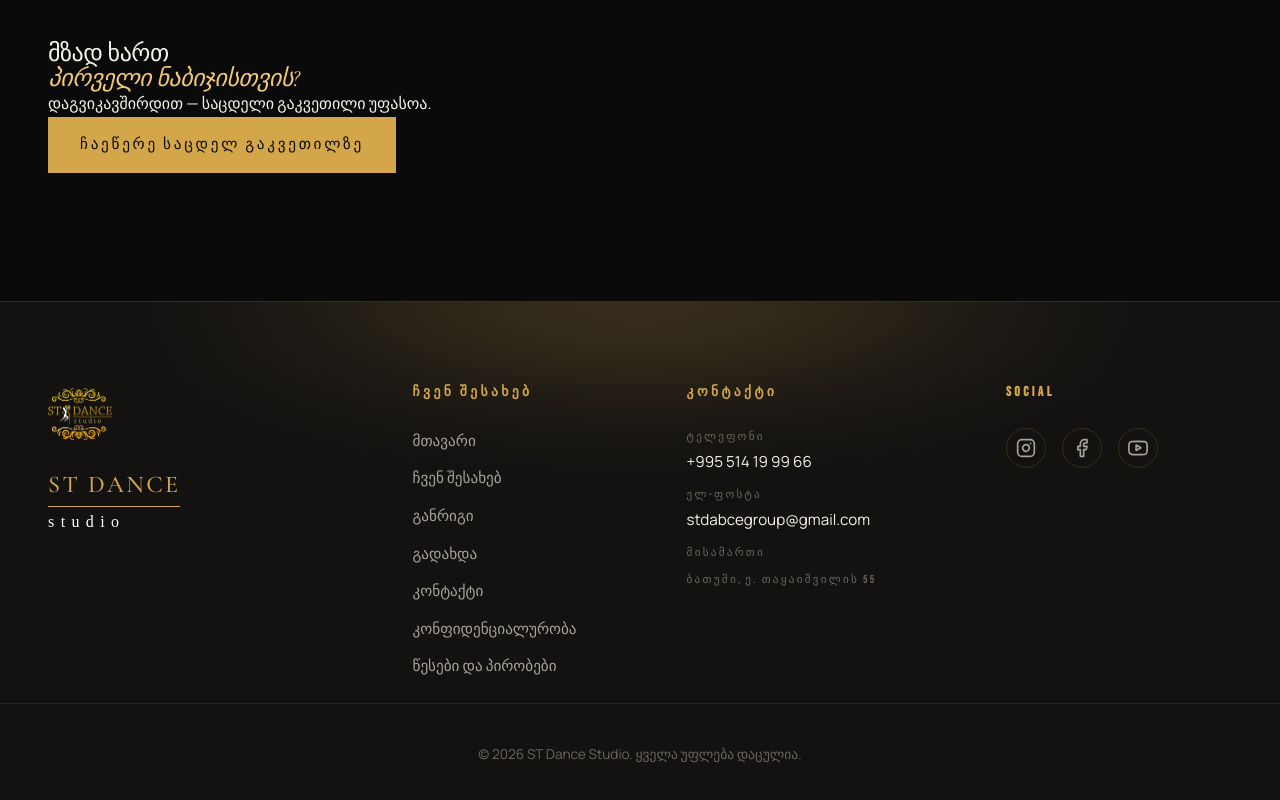
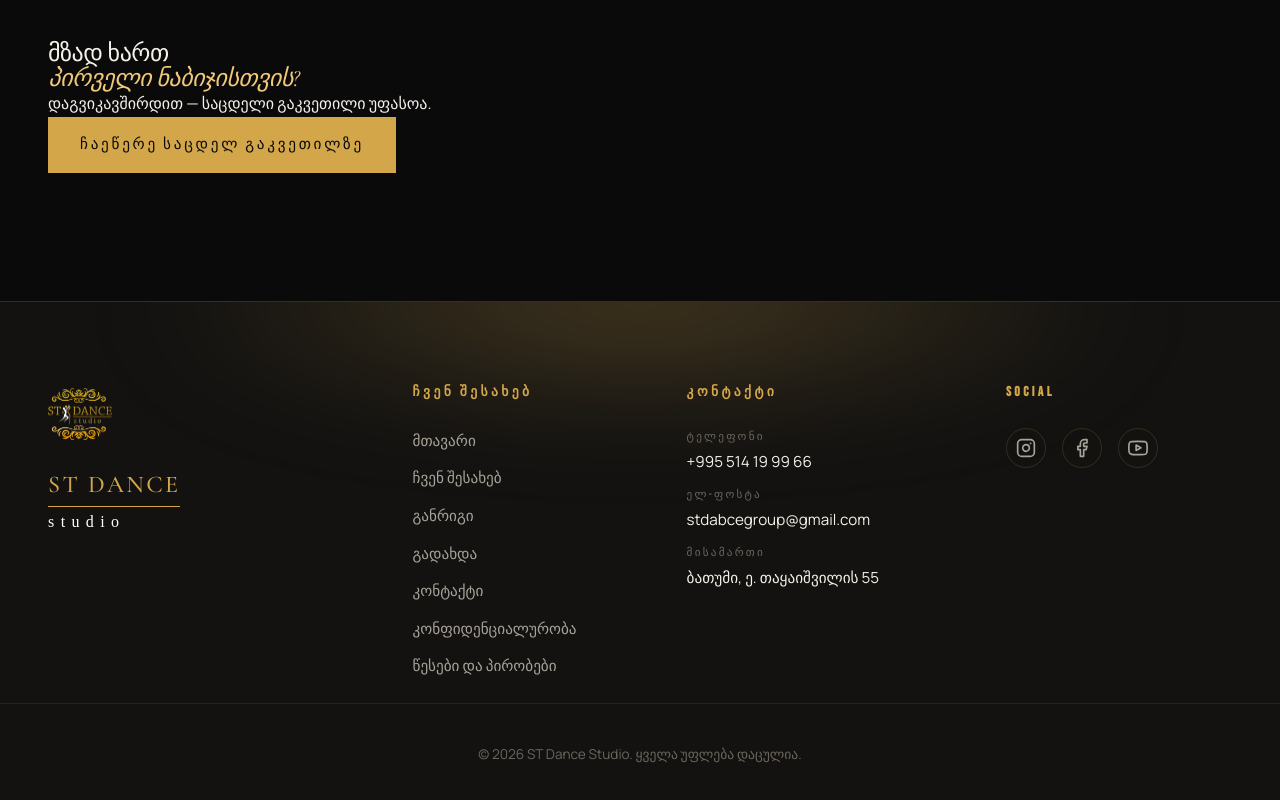
Before and after one commit to TSERJ13/stdancestudio, a React (Vite) app: page / in a window 1280 px wide. Shown: the part 4994-5794 px from the top of the page. Built offline with nearby package versions, Linux system fonts and the light colour scheme; no server answers.

Commit message:
fix: Restore exact original font family, size, and styling for address text under contact address header in footer

```diff
--- a/src/components/Footer.css
+++ b/src/components/Footer.css
@@ -90,7 +90,7 @@
   gap: 0.25rem;
 }
 
-.footer__contact span {
+.footer__contact-label {
   font-family: var(--font-accent);
   font-size: 0.7rem;
   color: var(--color-text-dim);
@@ -99,9 +99,13 @@
 }
 
 .footer__contact a,
-.footer__contact p {
+.footer__contact p,
+.footer-address-text span {
   color: var(--color-text);
   font-size: 0.95rem;
+  font-family: inherit;
+  letter-spacing: normal;
+  text-transform: none;
   transition: color 0.3s var(--ease);
 }
 
--- a/src/components/Footer.jsx
+++ b/src/components/Footer.jsx
@@ -48,15 +48,15 @@ export default function Footer() {
           <h4 className="footer__heading">{t('contact.eyebrow')}</h4>
           <ul className="footer__contact">
             <li>
-              <span>{t('contact.phone')}</span>
+              <span className="footer__contact-label">{t('contact.phone')}</span>
               <a href={`tel:${contact.phone.replace(/\s/g, '')}`}>{contact.phone}</a>
             </li>
             <li>
-              <span>{t('contact.email')}</span>
+              <span className="footer__contact-label">{t('contact.email')}</span>
               <a href={`mailto:${contact.email}`}>{contact.email}</a>
             </li>
             <li>
-              <span>{t('contact.address')}</span>
+              <span className="footer__contact-label">{t('contact.address')}</span>
               <p className="footer-address-text">
                 <span className="address-city">{lang === 'ka' ? 'ბათუმი,' : lang === 'ru' ? 'Батуми,' : 'Batumi,'}</span>{' '}
                 <span className="address-street">{lang === 'ka' ? 'ე. თაყაიშვილის 55' : lang === 'ru' ? 'ул. Е. Такаишвили 55' : '55 E. Takaishvili St'}</span>
```
